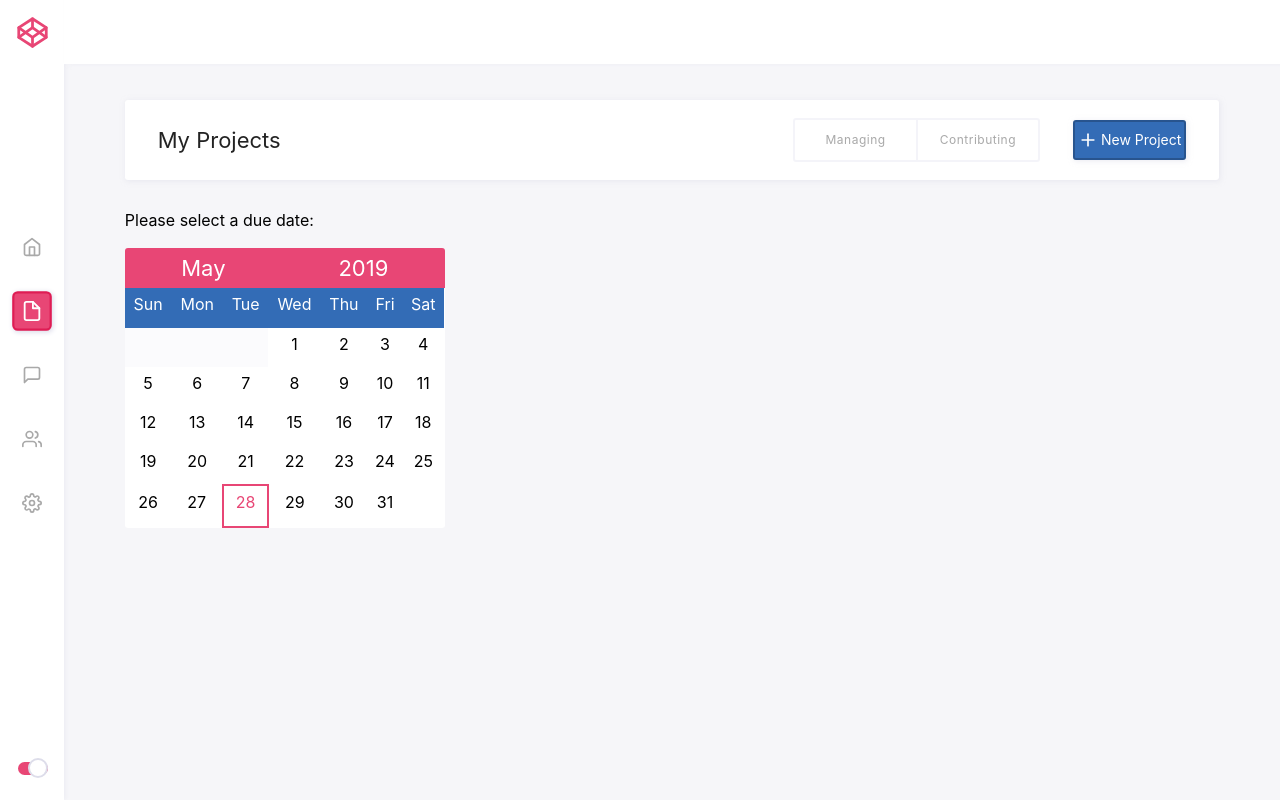
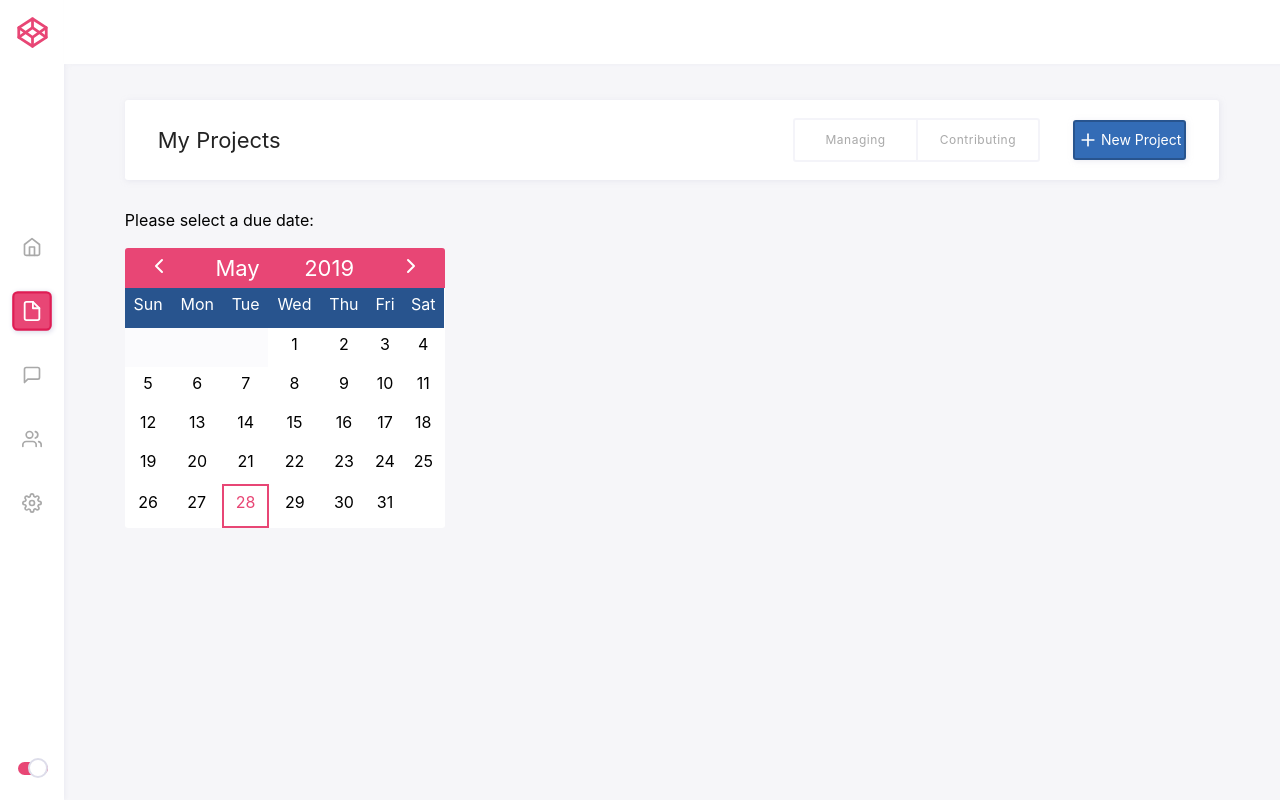
Before and after one commit to thedemodev/project-manager, a React (Create React App) app: page /dashboard/projects/newproject in a window 1280 px wide. Built offline with nearby package versions, Linux system fonts and the light colour scheme.

Commit message:
can now update the calender days by using the arrows

```diff
--- a/src/components/Calender/Calender.js
+++ b/src/components/Calender/Calender.js
@@ -1,5 +1,6 @@
-import React, { useState } from 'react';
+import React, { useState, useEffect } from 'react';
 import moment from 'moment';
+import * as Icon from 'react-feather';
 
 // Component
 import CalenderMonths from '../CalenderMonths/CalenderMonths';
@@ -19,6 +20,7 @@ const Calender = () => {
     const [dateObj, setDateObj] = useState(moment());
     const [allMonths] = useState(moment.months());
     const [calenderDisplay, setCalenderDisplay] = useState(0);
+    const [trigger, triggerRender] = useState(false);
 
     // get a short weekday from moment
     const weekdayshort = moment.weekdaysShort();
@@ -143,13 +145,46 @@ const Calender = () => {
         }
     };
 
+    //functions for the next and previous calender arrows
+    const prev = () => {
+        // store the current
+        let current = "";
+        // check the display
+        if (calenderDisplay === 2){
+            current = "year";
+        } else {
+            current = "month";
+        };
+        //change the date obj
+        setDateObj(dateObj.subtract(1, current));
+        // force a render by updating trigger on state since it's not an obj
+        triggerRender(!trigger);
+    };
+
+    const next = () => {
+        // store the current
+        let current = "";
+        // check display
+        if (calenderDisplay == 2){
+            current = "year";
+        } else {
+            current = "month";
+        };
+        //change the date obj
+        setDateObj(dateObj.add(1, current));
+        // force a render by updating trigger on state since it's not an obj
+        triggerRender(!trigger);
+    };
+
 
     // JSX
     return (
         <CalenderContainer>
             <CalenderMonthContainer>
+                <span onClick={prev}><Icon.ChevronLeft/></span>
                 <span onClick={toggleMonthsCalender}>{currentMonth()}</span>
                 <span onClick={toggleYearsCalender}>{year()}</span>
+                <span onClick={() => next()}><Icon.ChevronRight/></span>
             </CalenderMonthContainer>
             {
                 showCalenderViews()
--- a/src/components/Calender/CalenderStyles.js
+++ b/src/components/Calender/CalenderStyles.js
@@ -33,7 +33,7 @@ export const CalenderTable = styled.table`
 export const WeekdayHeader = styled.thead`
     tr {
         height: 5vh;
-        background: #336CB6;
+        background: #28548e;
         border-radius: 3px 3px 3px 3px;
         th {
             color: white;
--- a/src/components/CalenderMonths/CalenderMonthsStyles.js
+++ b/src/components/CalenderMonths/CalenderMonthsStyles.js
@@ -6,9 +6,9 @@ export const MonthsTable = styled.table`
     background: white;
 `
 export const MonthsTableHeader = styled.thead`
-    background: #DDDDEA30;
+    background: #28548e;
     text-align: center;
-    color: #A9A9A9;
+    color: white;
     th {
         padding: 10px;
     }
--- a/src/components/CalenderYear/CalenderYearStyles.js
+++ b/src/components/CalenderYear/CalenderYearStyles.js
@@ -7,9 +7,9 @@ export const CalenderYearTable = styled.table`
 `
 
 export const YearTableHeader = styled.thead`
-    background: #DDDDEA30;
+    background: #28548e;
     text-align: center;
-    color: #A9A9A9;
+    color: white;
     th {
         padding: 10px;
     }
```
